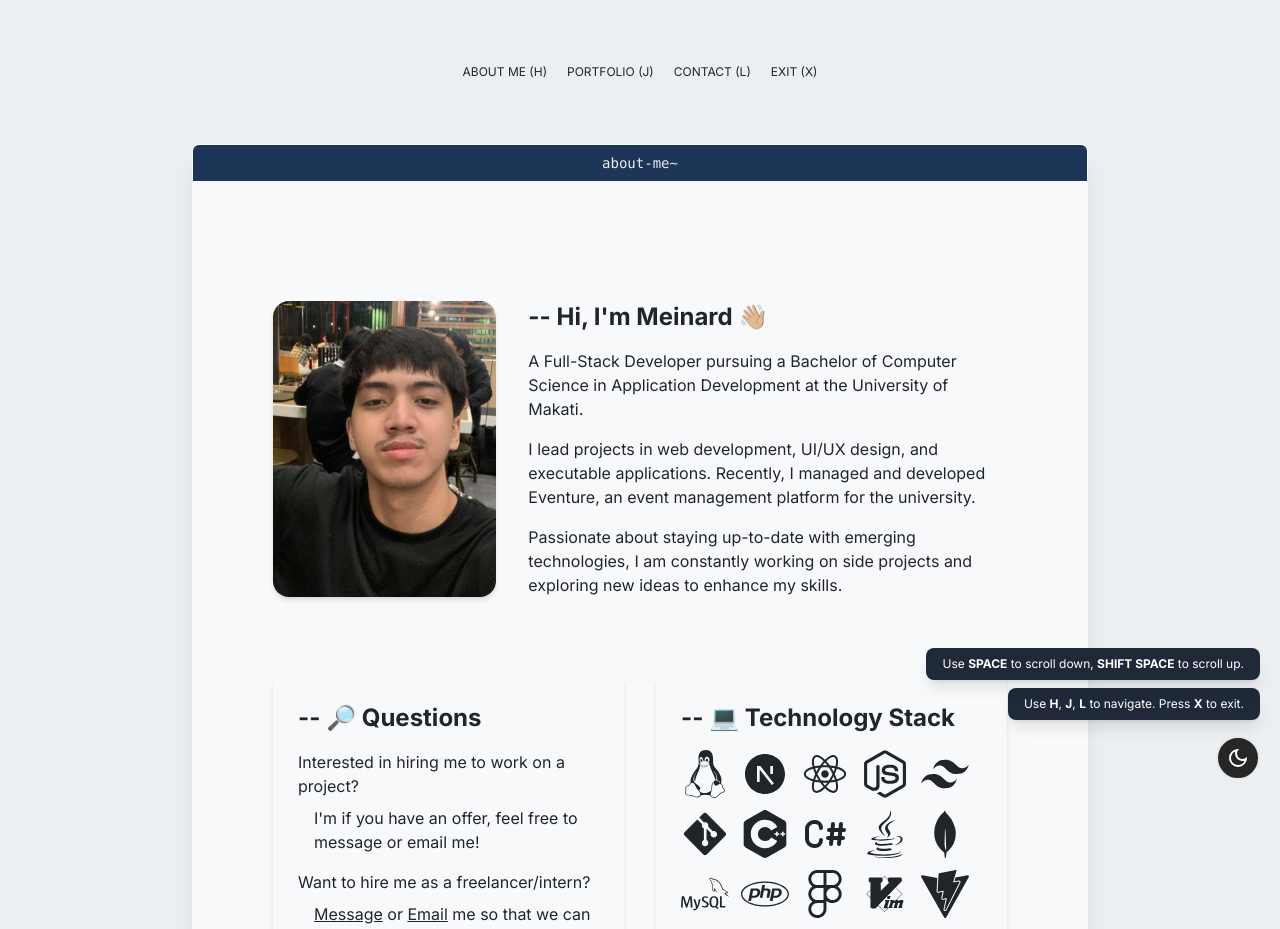
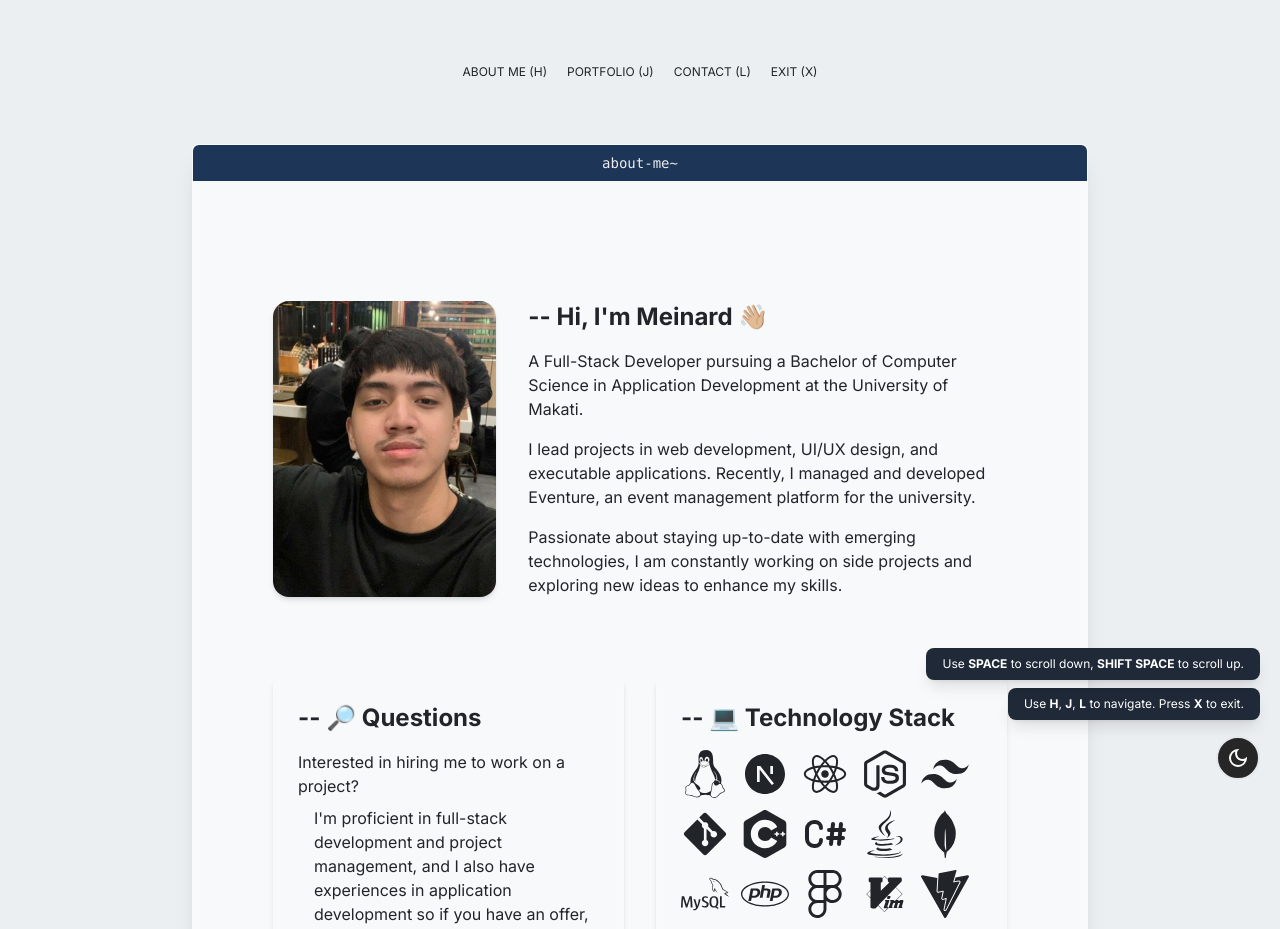
Before and after one commit to MeinardEdrei/Portfolio-Website, a Next.js app: page /About in a window 1280 px wide. Shown: the top 929 px of the page. Built offline with nearby package versions, Linux system fonts and the light colour scheme.

Commit message:
Changed minor details

```diff
--- a/app/About/page.js
+++ b/app/About/page.js
@@ -70,7 +70,7 @@ const AboutMePage = () => {
                     <div>
                       <h3 className="font-medium mb-2">Interested in hiring me to work on a project?</h3>
                       <p className="ml-4">
-                        I'm  if you have an offer, feel free to message or email me!
+                        I'm proficient in full-stack development and project management, and I also have experiences in application development so if you have an offer, feel free to message or email me!
                       </p>
                     </div>
 
```
